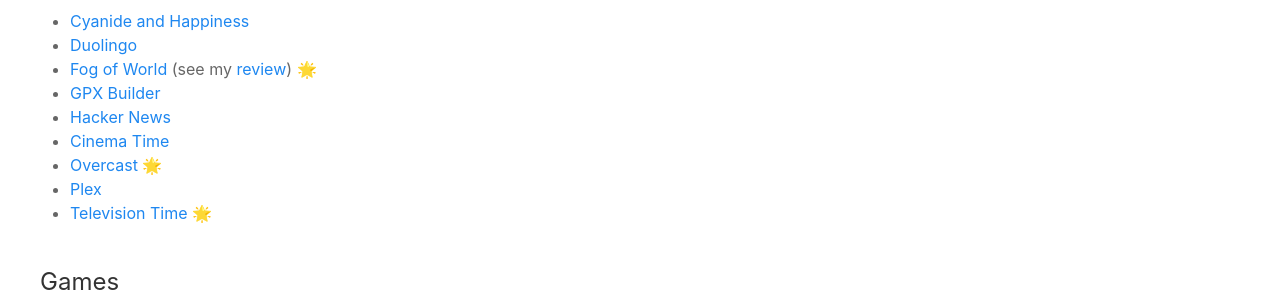
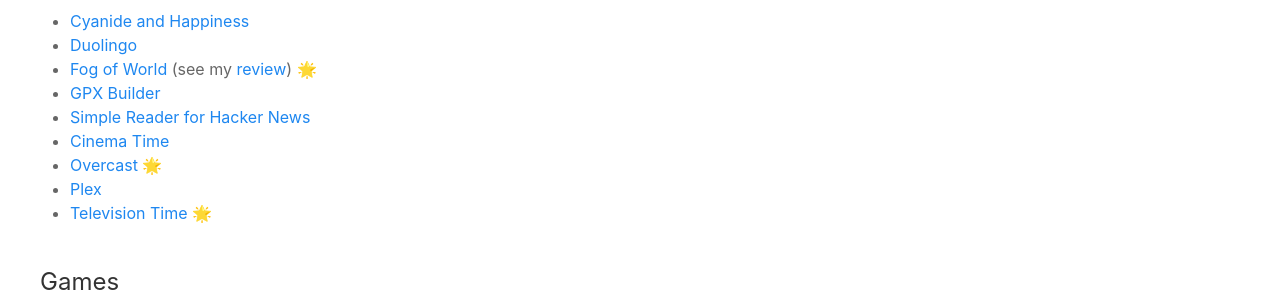
Before and after one commit to BrianMitchL/brianm.me, a Jekyll site: the page built from _living-docs/software.md, in a window 1280 px wide and 900 px high, scrolled down 2703 px. Shown: the part 153-453 px from the top of the window. Built offline with Jekyll 4.4.1, drawn with Linux system fonts in a browser that asks for light colours; nearby versions of some CDN libraries; emoji names are drawn with the system emoji font; some of the changed text lies outside the part shown.

Commit message:
Update Hacker News app

```diff
--- a/_living-docs/software.md
+++ b/_living-docs/software.md
@@ -105,7 +105,7 @@
 * [Duolingo](https://itunes.apple.com/app/duolingo-learn-spanish-french/id570060128)
 * [Fog of World](https://itunes.apple.com/us/app/fog-of-world/id505367096) (see my [review]({{ site.url }}{{ site.baseurl }}/posts/fog-of-world-2)) :star2:
 * [GPX Builder](https://itunes.apple.com/us/app/fog-of-world-assistant-gpx-builder/id938037644)
-* [Hacker News](https://itunes.apple.com/us/app/hacker-news-yc/id713733435)
+* [Simple Reader for Hacker News](https://itunes.apple.com/us/app/simple-reader-for-hacker-news/id1000995253)
 * [Cinema Time](https://itunes.apple.com/us/app/cinema-time/id1096436735)
 * [Overcast](https://itunes.apple.com/us/app/overcast-podcast-player/id888422857) :star2:
 * [Plex](https://itunes.apple.com/us/app/plex/id383457673)
```
Also changed, not shown: other parts of _living-docs/software.md (+1 -1 lines).
